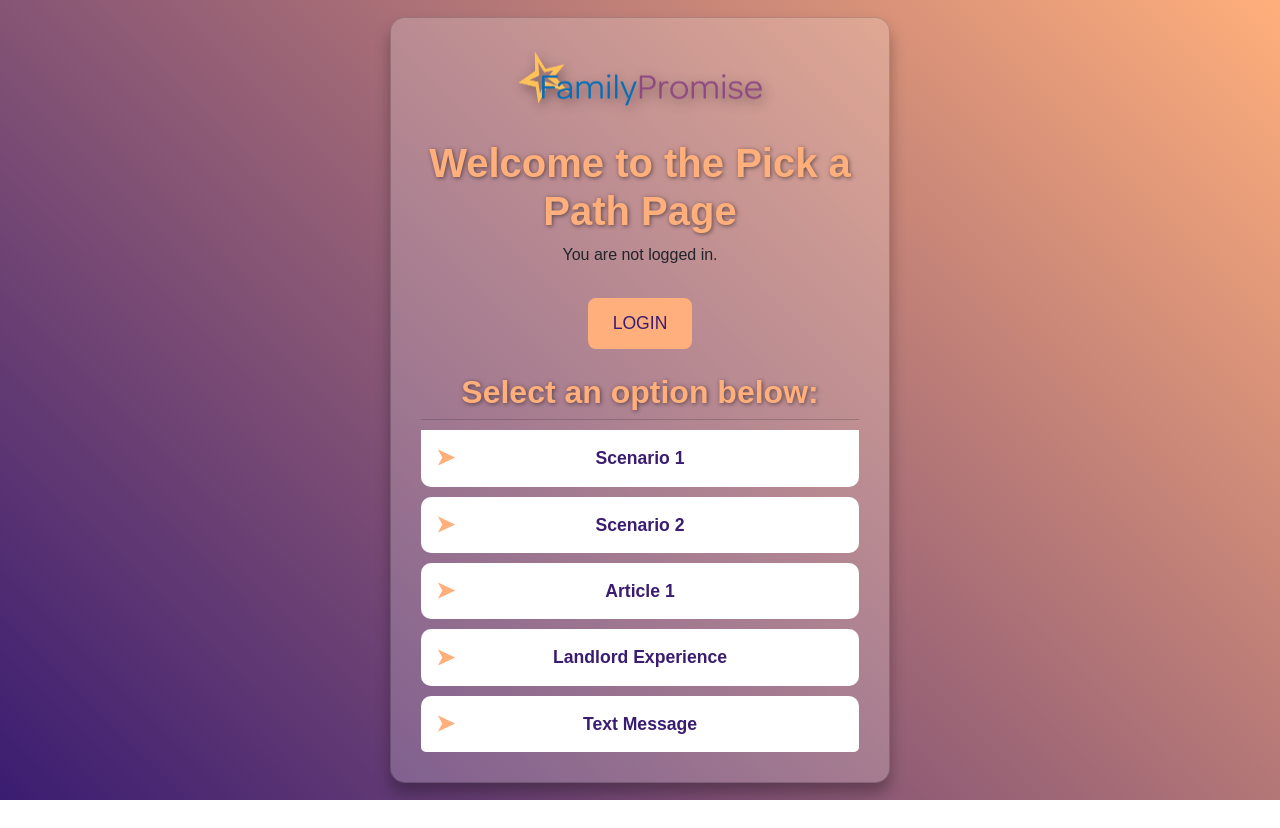
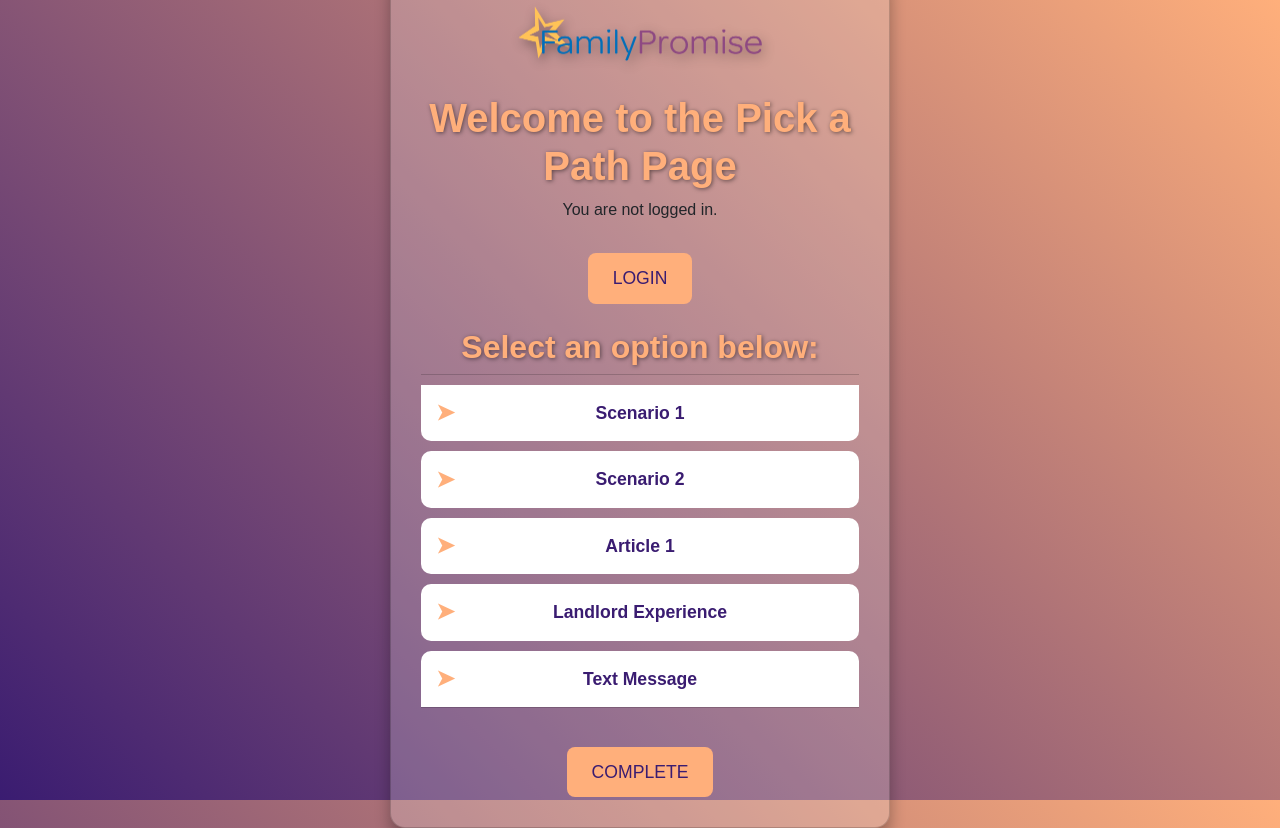
Before and after one commit to alrudniy/T1-f24-edu, a Flask app: page /pick_a_path in a window 1280 px wide. Before the commit the page ends 800 px from the top, so only its background shows below. Run offline with Flask 3, Linux system fonts and the light colour scheme; parts of the project's set-up code (start-up, migrations or seed data) failed here and were passed over.

Commit message:
feat: Add "Complete" button to pick_a_path.html

```diff
--- a/templates/pick_a_path.html
+++ b/templates/pick_a_path.html
@@ -141,6 +141,9 @@
             <li class="list-group-item text-center"><a href="{{ url_for('landlord_experience') }}" class="stretched-link">Landlord Experience</a></li>
             <li class="list-group-item text-center"><a href="{{ url_for('text_message_visual') }}" class="stretched-link">Text Message</a></li>
         </ul>
+        <div class="text-center mt-4">
+            <a href="{{ url_for('end') }}" class="btn btn-primary">Complete</a>
+        </div>
     </div>
 </body>
 
```
